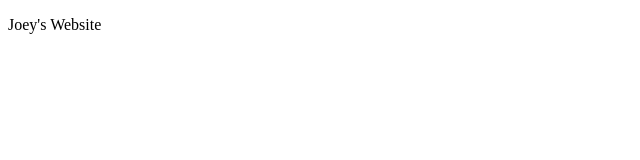
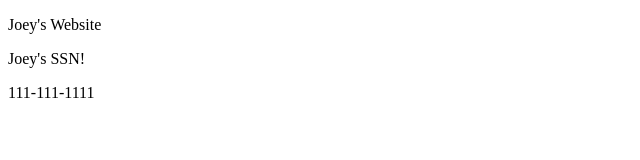
Before and after one commit to joey-heap/joey-heap.github.io, a plain HTML site: page index.html in a window 1280 px wide. Shown: the whole page, without its empty margins (0-640 px from the left). Drawn offline with Linux system fonts and the light colour scheme.

Commit message:
Update index.html

```diff
--- a/index.html
+++ b/index.html
@@ -13,6 +13,10 @@
 <body>
 
     <p>Joey's Website</p>
+    <div class="container">
+        <p id="field1" data-ssn="55555555"> Joey's SSN! </p>
+        <p id="field2" data-phone="111-111-1111"> 111-111-1111 </p>
+     </div>
 
 </body>
 </html>
```
